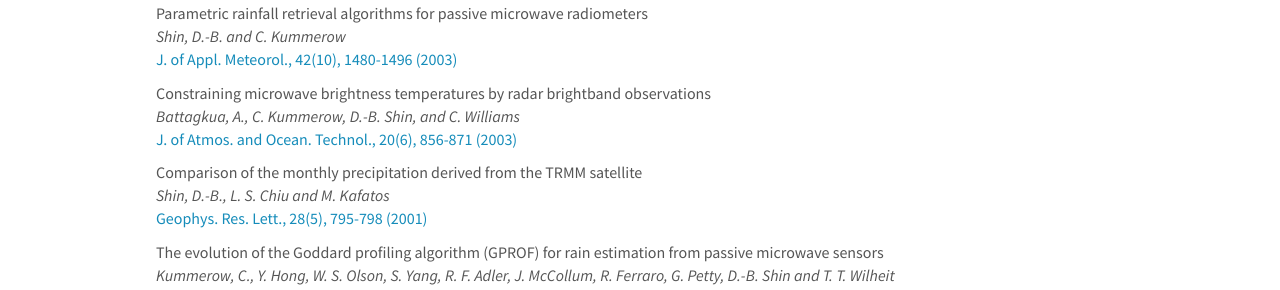
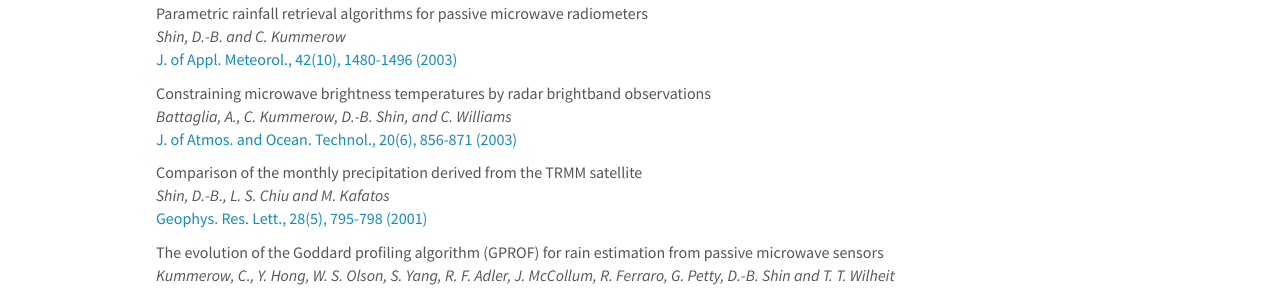
Before and after one commit to roo2003/roo2003.github.io, a Jekyll site: the page built from _pages/publications.md, in a window 1280 px wide and 900 px high, scrolled down 3081 px. Shown: the part 180-470 px from the top of the window. Built offline with Jekyll 4.4.1, drawn with Linux system fonts in a browser that asks for light colours; nearby versions of some CDN libraries.

Commit message:
Update publist.yml

```diff
--- a/_data/publist.yml
+++ b/_data/publist.yml
@@ -253,7 +253,7 @@
 - title: "Constraining microwave brightness temperatures by radar brightband observations"
   image: dummy.png
   description: ""
-  authors: Battagkua, A., C. Kummerow, D.-B. Shin, and C. Williams
+  authors: Battaglia, A., C. Kummerow, D.-B. Shin, and C. Williams
   link:
     url: https://doi.org/10.1175/1520-0426(2003)020<0856:CMBTBR>2.0.CO;2
     display: J. of Atmos. and Ocean. Technol., 20(6), 856-871 (2003)
```
